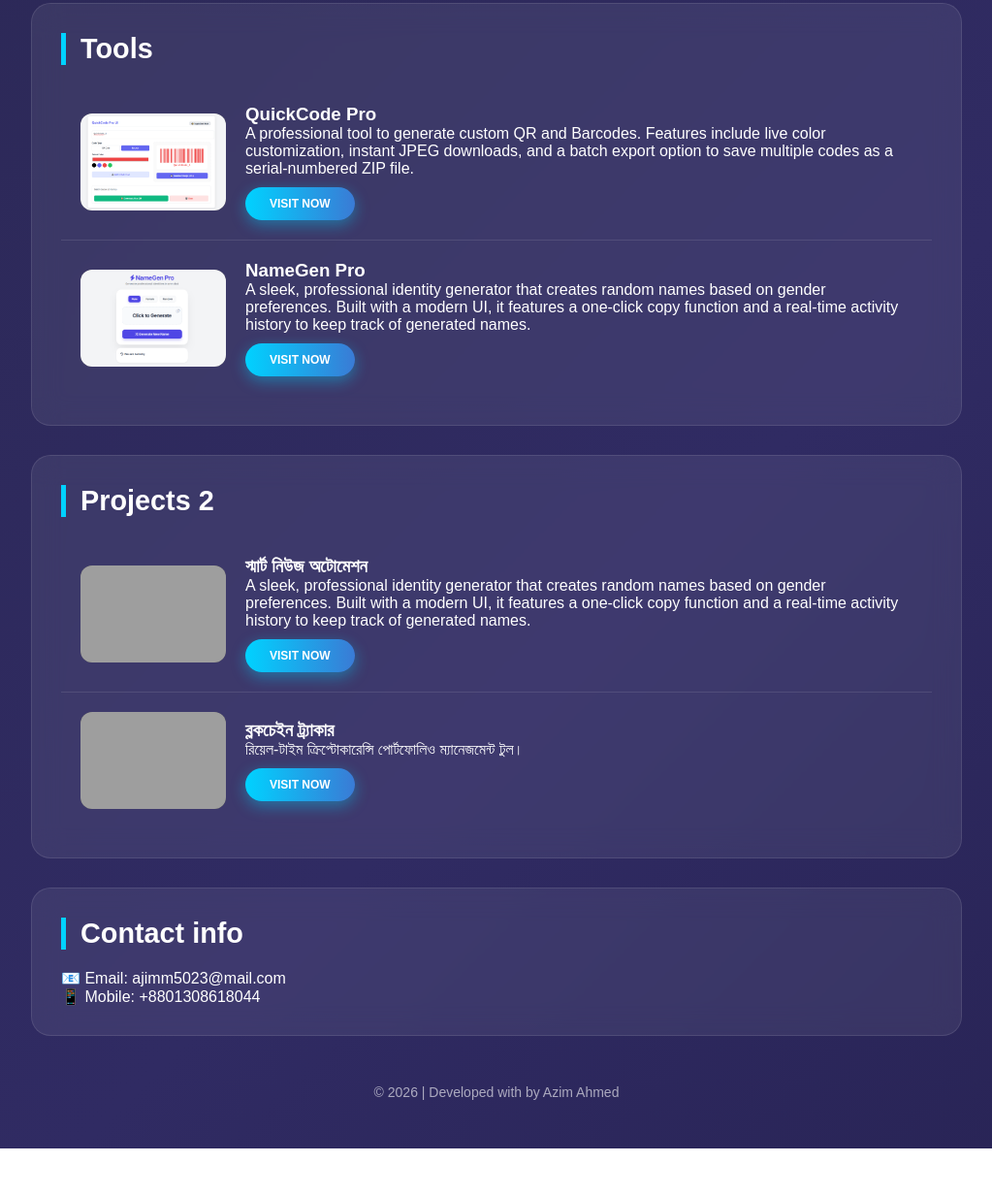
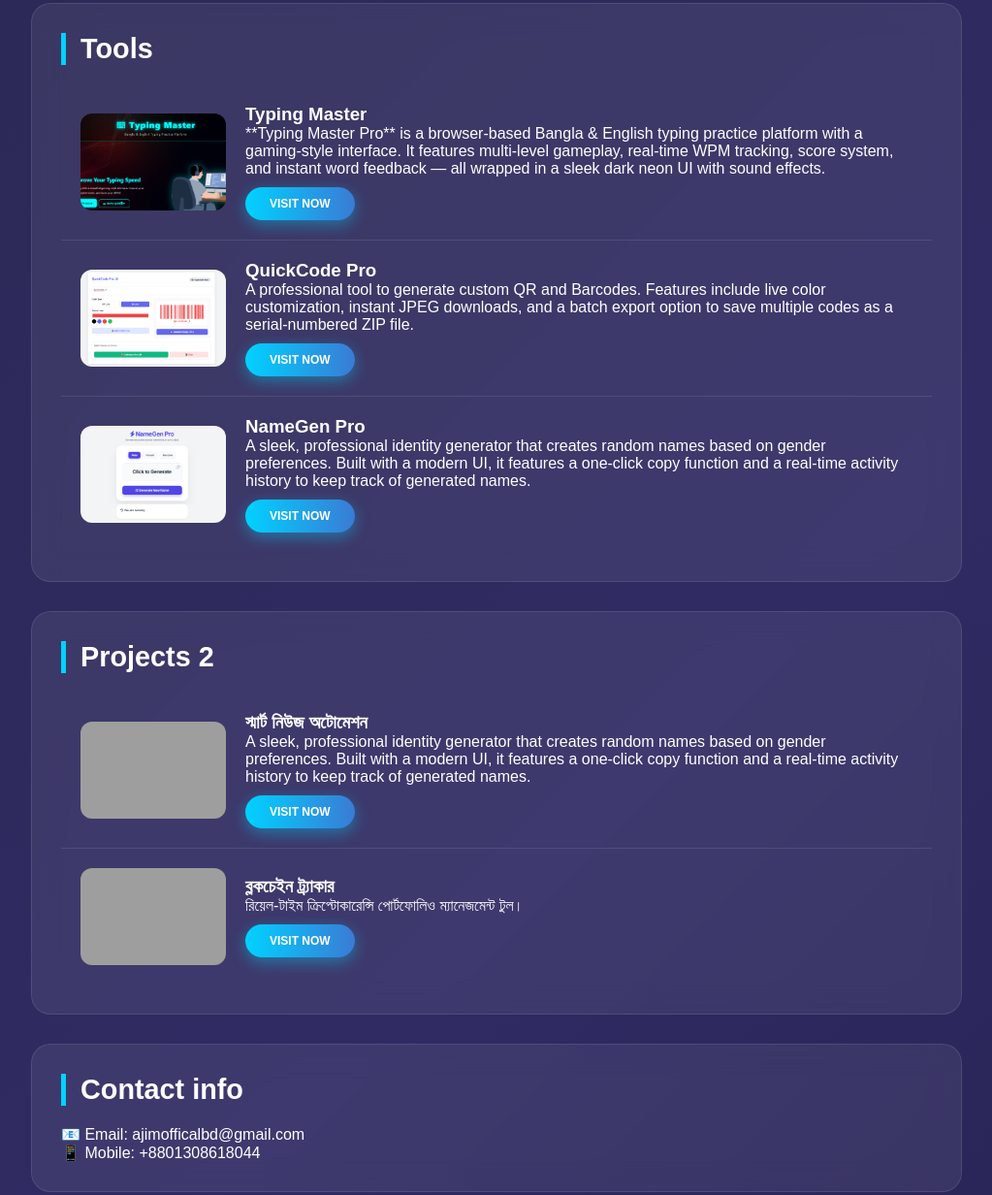
Before and after one commit to azimahmed4/portfolio, a plain HTML site: page index.html in a window 1280 px wide. Shown: the part 898-2130 px from the top of the page at 97% size, without its empty margins (128-1151 px from the left). Before the commit the page ends 2082 px from the top, so only its background shows below. Drawn offline with Linux system fonts and the light colour scheme; grey boxes are pictures that could not be loaded.

Commit message:
Update index.html

```diff
--- a/index.html
+++ b/index.html
@@ -182,6 +182,15 @@
         <h2> Tools</h2>
 
         <div class="project-item">
+            <img src="Typing-Master.jpg" alt="P1" class="project-thumb">
+            <div>
+                <h3>Typing Master</h3>
+                <p>**Typing Master Pro** is a browser-based Bangla & English typing practice platform with a gaming-style interface. It features multi-level gameplay, real-time WPM tracking, score system, and instant word feedback — all wrapped in a sleek dark neon UI with sound effects.</p>
+                <a href="https://azimahmed4.github.io/Typing-Master/" target="_blank" class="view-link">Visit Now</a>
+            </div>
+        </div>
+
+        <div class="project-item">
             <img src="QuickCode.png" alt="P1" class="project-thumb">
             <div>
                 <h3>QuickCode Pro</h3>
@@ -229,7 +238,7 @@
 
     <section class="glass-card">
         <h2>Contact info</h2>
-        <p>📧 Email: ajimm5023@mail.com</p>
+        <p>📧 Email: ajimofficalbd@gmail.com</p>
         <p>📱 Mobile: +8801308618044</p>
     </section>
 
```
